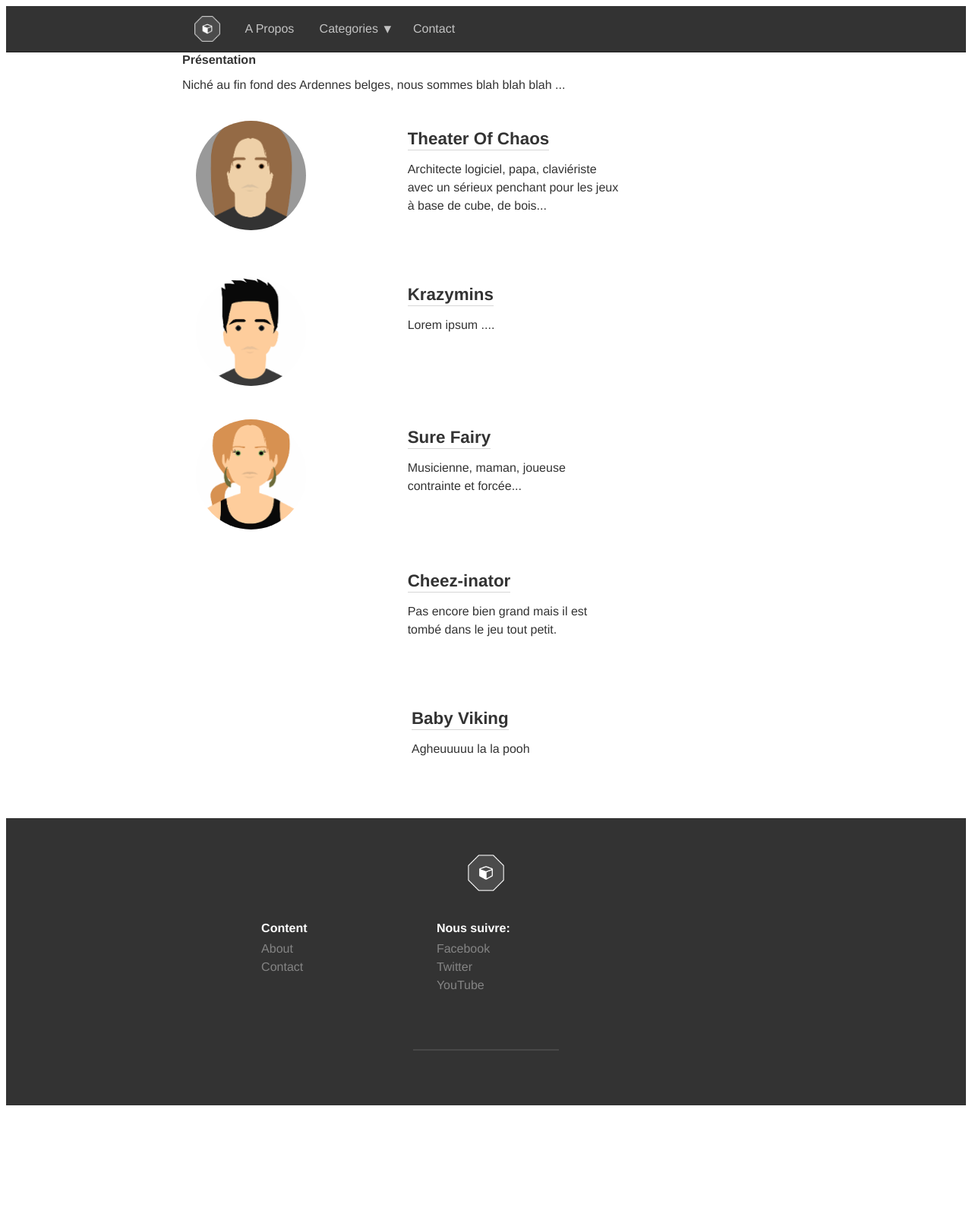
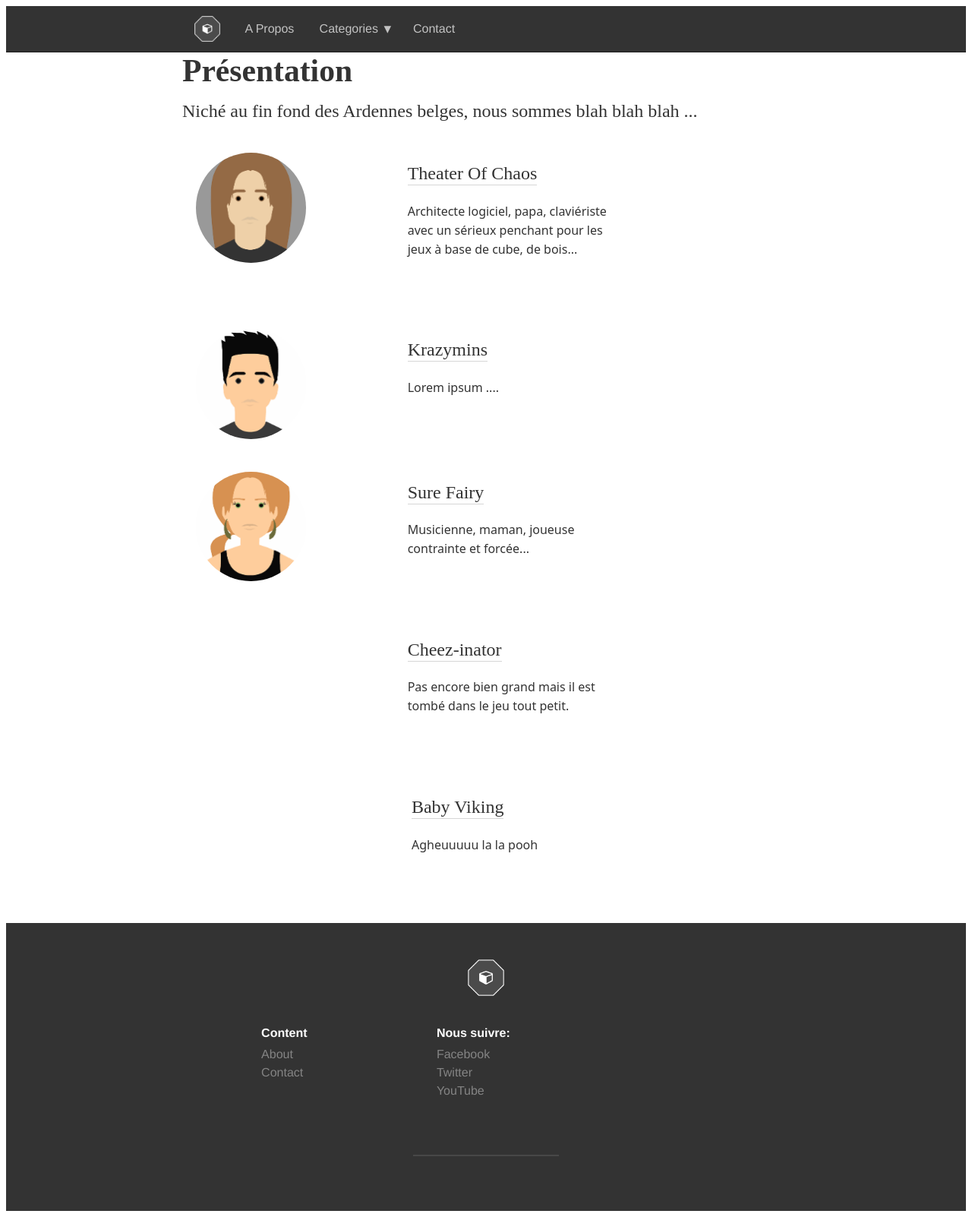
Before and after one commit to turn-over/turn-over, a Jekyll site: the page built from bloggers/index.html, in a window 1280 px wide. Shown: the whole page at 76% size. Built offline with Jekyll 4.4.1, drawn with Linux system fonts in a browser that asks for light colours; nearby versions of some CDN libraries; library files that are not in the unit come from our copies; before the commit the page ends 1463 px from its top, so only the background shows below that.

Commit message:
Bloggers page is now using article type

```diff
--- a/bloggers/index.html
+++ b/bloggers/index.html
@@ -1,9 +1,9 @@
 ---
 layout: default
 ---
-<div class="home">
+<article class="type-system-traditional">
 <h1>Présentation</h1>
-<p>Niché au fin fond des Ardennes belges, nous sommes blah blah blah ...</p>
+<h2>Niché au fin fond des Ardennes belges, nous sommes blah blah blah ...</h2>
 <div class="bloggers">
 
   {% for author in site.data.authors.list %}
@@ -22,4 +22,4 @@ layout: default
 
 </div>
 
-</div>
+</article>
```
